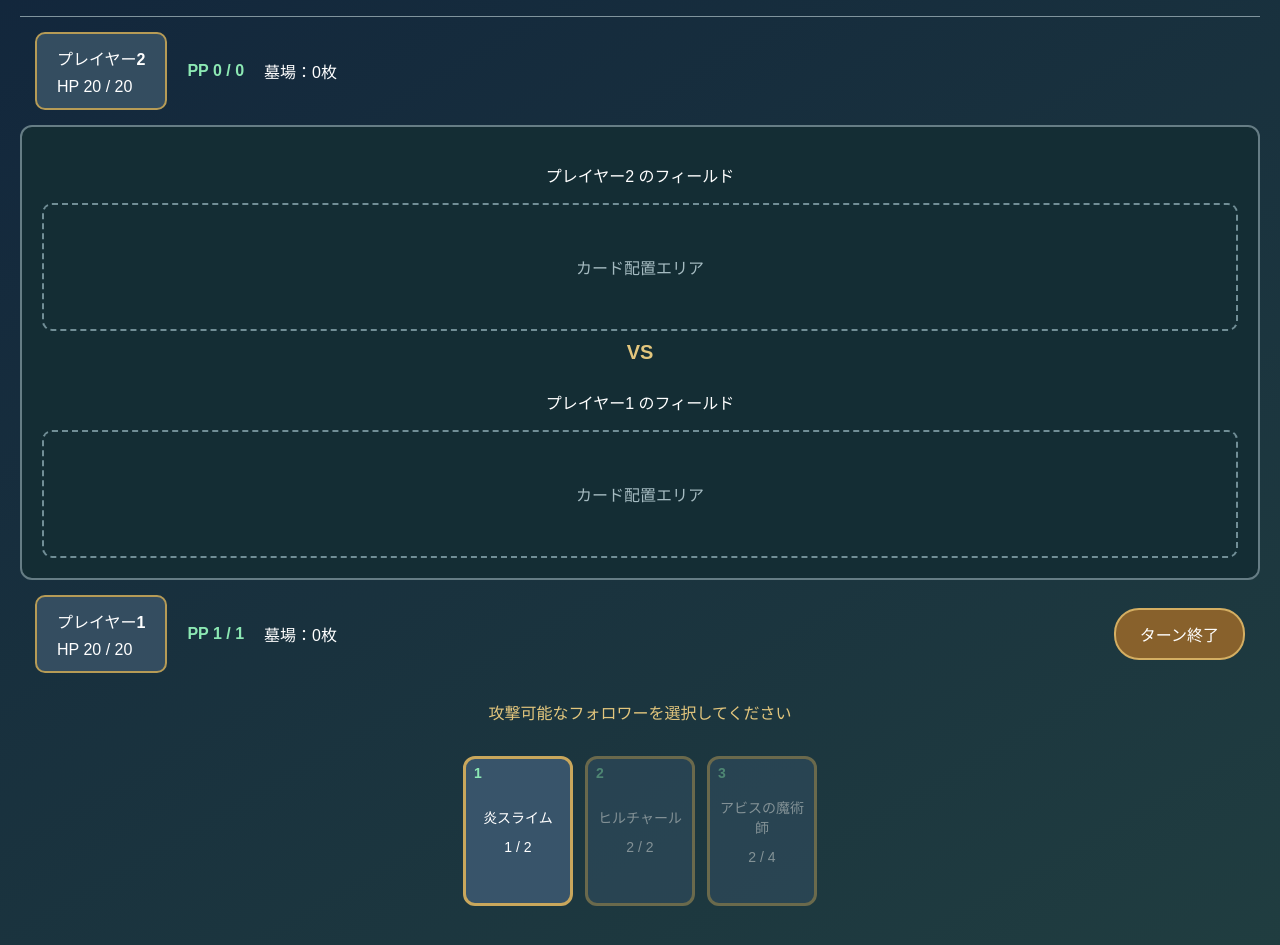
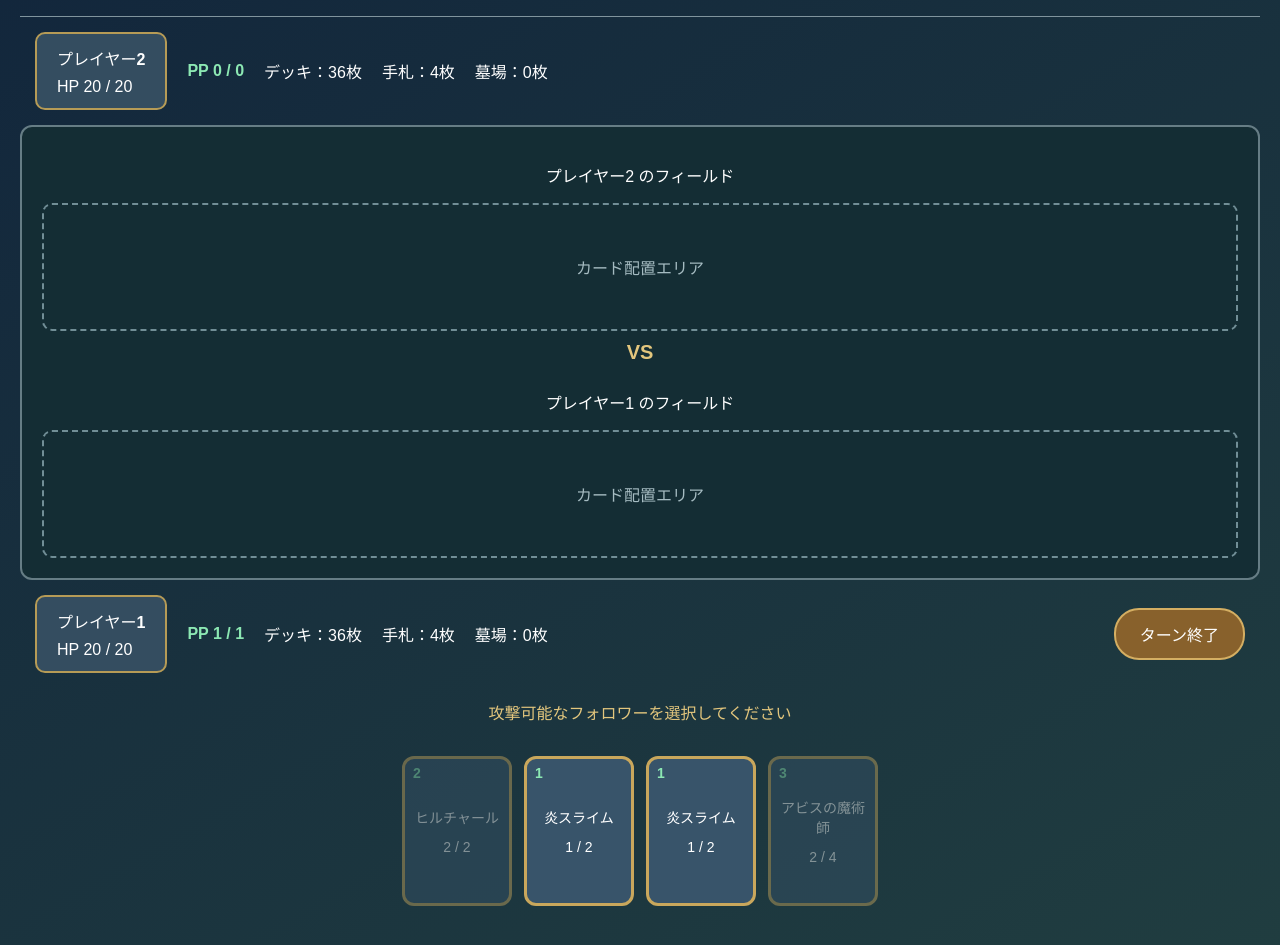
Before and after one commit to eggGX/genshinimpact_vers, a React (Vite) app: page / in a window 1280 px wide. Shown: the part 71-1016 px from the top of the page. Built offline with nearby package versions, Linux system fonts and the light colour scheme.

Commit message:
実装中

```diff
--- a/src/App.tsx
+++ b/src/App.tsx
@@ -33,17 +33,38 @@ function App() {
     follower => follower.instanceId === selectedAttackerId
   )
 
+  /**
+   * ゲームリセット
+   */
+  const handleReset = () => {
+    setGame(createInitialGameState())
+    setSelectedAttackerId(null)
+  }
+
+  /**
+   * ターン終了
+   */
   const handleEndTurn = () => {
     setGame(previous => endTurn(previous))
     setSelectedAttackerId(null)
   }
 
+  /**
+   * カードをプレイ
+   */
   const handlePlayCard = (handIndex: number) => {
     setGame(previous =>
-      playCard(previous, previous.currentPlayerId, handIndex)
+      playCard(
+        previous,
+        previous.currentPlayerId,
+        handIndex
+      )
     )
   }
 
+  /**
+   * 攻撃フォロワー選択
+   */
   const handleSelectAttacker = (follower: Follower) => {
     if (game.winnerId !== null) return
     if (!canFollowerAttack(follower)) return
@@ -55,26 +76,39 @@ function App() {
     )
   }
 
+  /**
+   * 敵フォロワーを攻撃
+   */
   const handleAttackFollower = (targetId: string) => {
     if (!selectedAttackerId) return
 
+    const attackerId = selectedAttackerId
+
     setGame(previous =>
-      attackFollower(previous, selectedAttackerId, targetId)
+      attackFollower(previous, attackerId, targetId)
     )
 
     setSelectedAttackerId(null)
   }
 
+  /**
+   * 敵リーダーを攻撃
+   */
   const handleAttackLeader = () => {
     if (!selectedAttackerId) return
 
+    const attackerId = selectedAttackerId
+
     setGame(previous =>
-      attackLeader(previous, selectedAttackerId)
+      attackLeader(previous, attackerId)
     )
 
     setSelectedAttackerId(null)
   }
 
+  /**
+   * フィールド上のフォロワー
+   */
   const renderFollower = (
     follower: Follower,
     isOpponent: boolean
@@ -113,7 +147,9 @@ function App() {
           }
         }}
       >
-        <strong>{card?.name ?? '不明なカード'}</strong>
+        <strong>
+          {card?.name ?? '不明なカード'}
+        </strong>
 
         <span>
           {follower.attack} / {follower.health}
@@ -130,6 +166,9 @@ function App() {
     )
   }
 
+  /**
+   * フィールド表示
+   */
   const renderField = (
     followers: Follower[],
     isOpponent: boolean
@@ -147,7 +186,15 @@ function App() {
     <div className="game">
       <header className="game-header">
         <h1>原神カードゲーム</h1>
+
         <span>TURN {game.turn}</span>
+
+        <button
+          type="button"
+          onClick={handleReset}
+        >
+          ゲームリセット
+        </button>
       </header>
 
       {winner && (
@@ -156,6 +203,7 @@ function App() {
         </div>
       )}
 
+      {/* 相手プレイヤー */}
       <section className="player opponent">
         <button
           type="button"
@@ -164,12 +212,17 @@ function App() {
             'leader-button',
             selectedAttacker ? 'attack-target' : '',
           ].filter(Boolean).join(' ')}
-          disabled={!selectedAttacker || game.winnerId !== null}
+          disabled={
+            !selectedAttacker ||
+            game.winnerId !== null
+          }
           onClick={handleAttackLeader}
         >
           <strong>{opponent.name}</strong>
           <span>
-            HP {opponent.leaderHealth} / {opponent.leaderMaxHealth}
+            HP {opponent.leaderHealth}
+            {' / '}
+            {opponent.leaderMaxHealth}
           </span>
         </button>
 
@@ -177,9 +230,12 @@ function App() {
           PP {opponent.pp} / {opponent.maxPp}
         </div>
 
+        <div>デッキ：{opponent.deck.length}枚</div>
+        <div>手札：{opponent.hand.length}枚</div>
         <div>墓場：{opponent.graveyard.length}枚</div>
       </section>
 
+      {/* フィールド */}
       <section className="field">
         <div className="field-row">
           <p>{opponent.name} のフィールド</p>
@@ -194,11 +250,14 @@ function App() {
         </div>
       </section>
 
+      {/* 自分プレイヤー */}
       <section className="player self">
         <div className="leader">
           <strong>{currentPlayer.name}</strong>
           <span>
-            HP {currentPlayer.leaderHealth} / {currentPlayer.leaderMaxHealth}
+            HP {currentPlayer.leaderHealth}
+            {' / '}
+            {currentPlayer.leaderMaxHealth}
           </span>
         </div>
 
@@ -206,7 +265,11 @@ function App() {
           PP {currentPlayer.pp} / {currentPlayer.maxPp}
         </div>
 
-        <div>墓場：{currentPlayer.graveyard.length}枚</div>
+        <div>デッキ：{currentPlayer.deck.length}枚</div>
+        <div>手札：{currentPlayer.hand.length}枚</div>
+        <div>
+          墓場：{currentPlayer.graveyard.length}枚
+        </div>
 
         <button
           className="end-turn"
@@ -217,6 +280,7 @@ function App() {
         </button>
       </section>
 
+      {/* 操作案内 */}
       <div className="battle-message">
         {winner
           ? 'ゲーム終了'
@@ -225,9 +289,11 @@ function App() {
             : '攻撃可能なフォロワーを選択してください'}
       </div>
 
+      {/* 手札 */}
       <footer className="hand">
         {currentPlayer.hand.map((cardId, index) => {
           const card = getCard(cardId)
+
           if (!card) return null
 
           const playable =
@@ -238,6 +304,7 @@ function App() {
 
           return (
             <button
+              type="button"
               className="hand-card"
               key={`${cardId}-${index}`}
               disabled={!playable}
@@ -246,7 +313,9 @@ function App() {
               <span className="card-cost">
                 {card.cost}
               </span>
+
               <strong>{card.name}</strong>
+
               <span>
                 {card.attack} / {card.health}
               </span>
--- a/src/game/engine.ts
+++ b/src/game/engine.ts
@@ -13,7 +13,39 @@ const cardDatabase = new Map<string, Card>(
 
 let nextInstanceId = 1
 
+const DECK_SIZE = 40
+const INITIAL_HAND_SIZE = 4
+const MAX_HAND_SIZE = 9
+const MAX_FIELD_SIZE = 5
+const MAX_PP = 10
+
+/**
+ * テスト用40枚デッキを作成
+ */
+function createTestDeck(): string[] {
+  const deck = Array.from(
+    { length: DECK_SIZE },
+    (_, index) => testCards[index % testCards.length].id
+  )
+
+  // Fisher-Yates シャッフル
+  for (let i = deck.length - 1; i > 0; i--) {
+    const j = Math.floor(Math.random() * (i + 1))
+    const temp = deck[i]
+    deck[i] = deck[j]
+    deck[j] = temp
+  }
+
+  return deck
+}
+
+/**
+ * プレイヤーの初期状態
+ */
 function createPlayer(id: string, name: string): Player {
+  const deck = createTestDeck()
+  const hand = deck.splice(0, INITIAL_HAND_SIZE)
+
   return {
     id,
     name,
@@ -21,17 +53,16 @@ function createPlayer(id: string, name: string): Player {
     leaderMaxHealth: 20,
     pp: 0,
     maxPp: 0,
-    deck: [],
-    hand: [
-      'test-slime',
-      'test-hilichurl',
-      'test-mage',
-    ],
+    deck,
+    hand,
     field: [],
     graveyard: [],
   }
 }
 
+/**
+ * ゲーム開始
+ */
 export function createInitialGameState(): GameState {
   const player1 = createPlayer('player1', 'プレイヤー1')
   const player2 = createPlayer('player2', 'プレイヤー2')
@@ -48,10 +79,16 @@ export function createInitialGameState(): GameState {
   }
 }
 
+/**
+ * カード情報取得
+ */
 export function getCard(cardId: string): Card | undefined {
   return cardDatabase.get(cardId)
 }
 
+/**
+ * カードをプレイ
+ */
 export function playCard(
   state: GameState,
   playerId: string,
@@ -73,7 +110,7 @@ export function playCard(
   const card = getCard(cardId)
   if (!card || card.type !== 'follower') return state
   if (player.pp < card.cost) return state
-  if (player.field.length >= 5) return state
+  if (player.field.length >= MAX_FIELD_SIZE) return state
 
   const follower: Follower = {
     instanceId: `follower-${nextInstanceId++}`,
@@ -81,6 +118,7 @@ export function playCard(
     attack: card.attack ?? 0,
     health: card.health ?? 1,
     maxHealth: card.health ?? 1,
+    // 暫定。正式な元素EN管理は後で修正する
     energy: 0,
     maxEnergy: 5,
     aura: [],
@@ -110,16 +148,20 @@ export function playCard(
 }
 
 /**
- * フォロワーが攻撃可能か判定
+ * フォロワーの攻撃可否
  */
-export function canFollowerAttack(follower: Follower): boolean {
-  return follower.canAttack &&
+export function canFollowerAttack(
+  follower: Follower
+): boolean {
+  return (
+    follower.canAttack &&
     !follower.hasAttacked &&
     follower.health > 0
+  )
 }
 
 /**
- * フォロワーが破壊された場合の処理
+ * 破壊されたフォロワーを墓場へ移動
  */
 function removeDestroyedFollowers(player: Player): Player {
   const destroyed = player.field.filter(
@@ -170,11 +212,10 @@ export function attackFollower(
   if (!attacker || !defender) return state
   if (!canFollowerAttack(attacker)) return state
 
-  // 攻撃前の攻撃力をそれぞれ使用する
+  // 攻撃前の攻撃力を保存し、同時にダメージを与える
   const attackerDamage = Math.max(0, attacker.attack)
   const defenderDamage = Math.max(0, defender.attack)
 
-  // 同時ダメージ
   const updatedAttackerPlayer: Player = {
     ...attackerPlayer,
     field: attackerPlayer.field.map(follower =>
@@ -276,6 +317,45 @@ export function attackLeader(
 }
 
 /**
+ * カードを1枚ドロー
+ */
+function drawCard(player: Player): {
+  player: Player
+  deckOut: boolean
+} {
+  // デッキ切れ敗北
+  if (player.deck.length === 0) {
+    return {
+      player,
+      deckOut: true,
+    }
+  }
+
+  const [drawnCard, ...remainingDeck] = player.deck
+
+  // 手札上限9枚
+  // 超過カードは消滅させる（仮実装）
+  if (player.hand.length >= MAX_HAND_SIZE) {
+    return {
+      player: {
+        ...player,
+        deck: remainingDeck,
+      },
+      deckOut: false,
+    }
+  }
+
+  return {
+    player: {
+      ...player,
+      deck: remainingDeck,
+      hand: [...player.hand, drawnCard],
+    },
+    deckOut: false,
+  }
+}
+
+/**
  * ターン終了・次プレイヤーのターン開始
  */
 export function endTurn(state: GameState): GameState {
@@ -295,14 +375,28 @@ export function endTurn(state: GameState): GameState {
   const nextIndex = currentIndex === 0 ? 1 : 0
   const nextPlayer = nextPlayers[nextIndex]
 
-  nextPlayer.maxPp = Math.min(10, nextPlayer.maxPp + 1)
+  // PPを増加・回復
+  nextPlayer.maxPp = Math.min(
+    MAX_PP,
+    nextPlayer.maxPp + 1
+  )
   nextPlayer.pp = nextPlayer.maxPp
 
+  // 攻撃状態をリセット
   nextPlayer.field = nextPlayer.field.map(follower => ({
     ...follower,
     canAttack: true,
     hasAttacked: false,
   }))
+
+  // 次プレイヤーが1枚ドロー
+  const drawResult = drawCard(nextPlayer)
+  nextPlayers[nextIndex] = drawResult.player
+
+  // デッキ切れなら直前のプレイヤーの勝利
+  const winnerId = drawResult.deckOut
+    ? nextPlayers[currentIndex].id
+    : null
 
   return {
     ...state,
@@ -310,5 +404,6 @@ export function endTurn(state: GameState): GameState {
     currentPlayerId: nextPlayer.id,
     players: nextPlayers,
     phase: 'main',
+    winnerId,
   }
 }
```
